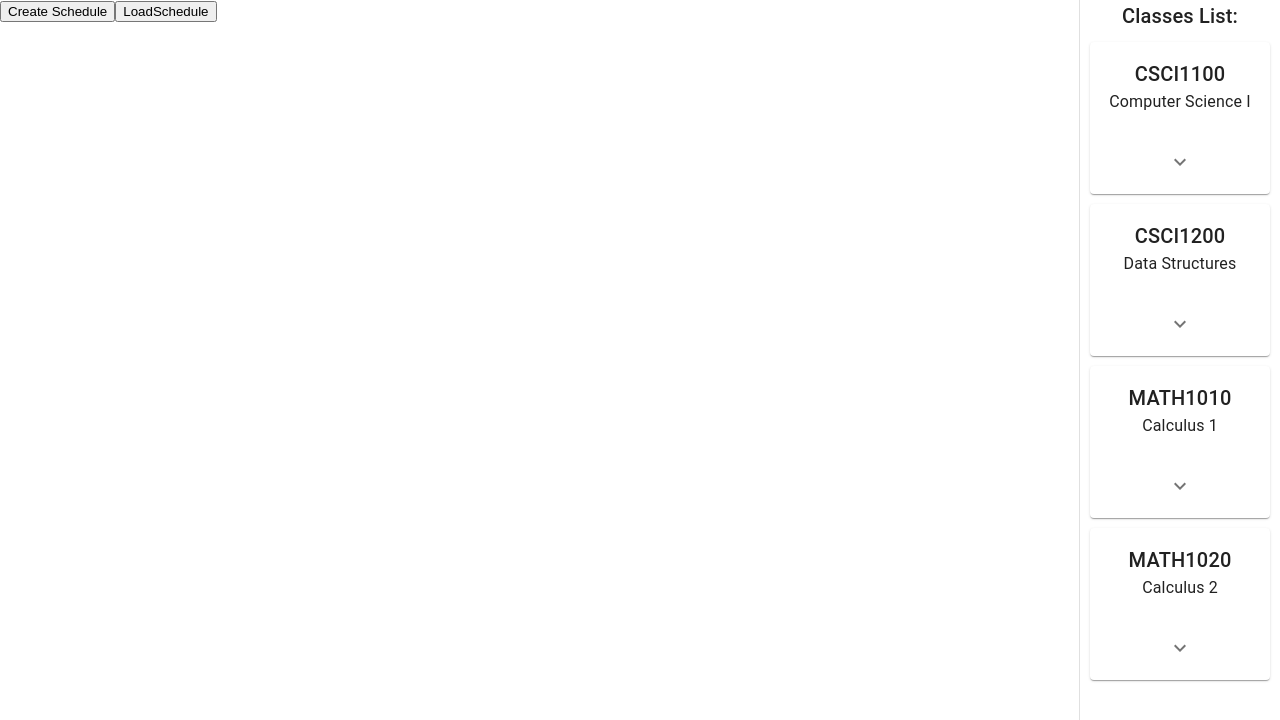
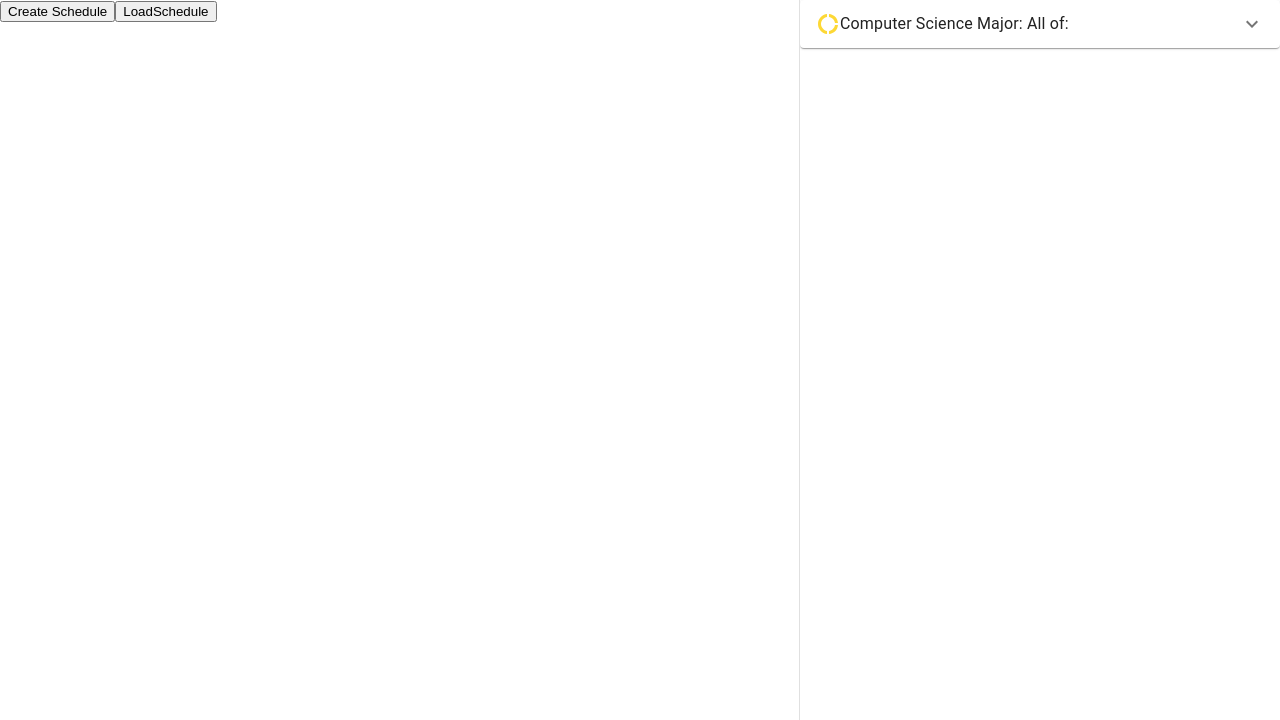
Before and after one commit to technostarbtd5/DegreeZ, a React (Create React App) app: page / in a window 1280 px wide. Shown: the top 720 px of the page. Built offline with nearby package versions, Linux system fonts and the light colour scheme.

Commit message:
Added sidebar demonstration functionality

```diff
--- a/src/Components/Sidebar/Sidebar.js
+++ b/src/Components/Sidebar/Sidebar.js
@@ -1,5 +1,13 @@
-import * as React from 'react';
-import Drawer from '@material-ui/core/Drawer';
+import React, { Component } from 'react';
+import { Drawer, Accordion, AccordionSummary, AccordionDetails, Grid } from '@material-ui/core';
+import { cloneDeepWith, some } from 'lodash';
+import ExpandMoreIcon from '@material-ui/icons/ExpandMore';
+import CheckIcon from '@material-ui/icons/Check';
+import DonutLargeIcon from '@material-ui/icons/DonutLarge';
+import CloseIcon from '@material-ui/icons/Close';
+import { red, yellow, green } from '@material-ui/core/colors';
+import { checkCompletion, isCourse, getRequirements, getLeaves } from '../../Shared/RequirementHelper';
+import CSCI from "../../Data/CSCI.json";
 
 import { makeStyles, Typography } from '@material-ui/core';
 import CourseTile from '../Course/CourseTile';
@@ -12,12 +20,73 @@ const useStyles = makeStyles({
     drawerPaper:{
         width: drawerWidth
 
+    },
+    iconNotStarted: {
+        color: red[700]
+    },
+    iconInProgress: {
+        color: yellow[600]
+    },
+    iconComplete: {
+        color: green[600]
     }
+
 })
 
+function CourseTileFromCode(props) {
+    const {department, code} = props;
+    return <CourseTile code={`${department} ${code}`}/>
+}
 
+function Requirement(props) {
+    const classes = useStyles();
+    const {requirement, courses} = props;
+    const {department, code} = requirement;
+    const requirementInCourses = some(courses, {department, code});
+    console.log(requirementInCourses);
+    if (requirementInCourses) {
+        console.log(courses);
+        console.log({department, code});
+    }
+    if (isCourse(requirement)) {
+        if (requirement.requirementName) {
+            return <Accordion className = {classes.drawer}>
+                <AccordionSummary
+                    expandIcon={<ExpandMoreIcon />}
+                >
+                    <Typography>{requirement.requirementName}{requirement.optional && " (optional)"}:</Typography>
+                </AccordionSummary>
+                <AccordionDetails>
+                    {!requirementInCourses && <CourseTileFromCode department={requirement.department} code={requirement.code}/>}
+                </AccordionDetails>
+            </Accordion>
+        } else {
+            return requirementInCourses ? <></> : <CourseTileFromCode department={requirement.department} code={requirement.code}/>
+        }
+    } else {
+        const requirementComplete = checkCompletion(requirement, courses);
+        const requirementStarted = getLeaves(requirement).filter(course => some(courses, {department: course.department, code: course.code})).length > 0;
+        return <Accordion className = {classes.drawer}>
+            <AccordionSummary
+                expandIcon={<ExpandMoreIcon />}
+            >
+                {requirementComplete ? <CheckIcon className={classes.iconComplete} /> : (
+                    requirementStarted ?
+                    <DonutLargeIcon className={classes.iconInProgress} /> :
+                    <CloseIcon className={classes.iconNotStarted} />
+                )}
+                <Typography>{requirement.requirementName}{requirement.optional && " (optional)"}:{requirement.nOf && requirement.n && ` ${requirement.n} of:`}{requirement.allOf && " All of:"}</Typography>
+            </AccordionSummary>
+            <AccordionDetails>
+                <Grid>
+                    {getRequirements(requirement).map(subReq => <Requirement requirement={subReq} courses={courses} />)}
+                </Grid>
+            </AccordionDetails>
+        </Accordion>
+    }
+}
 
-
+console.log(CSCI);
 
 export default function PermanentDrawer() {
 const classes = useStyles()
@@ -29,11 +98,12 @@ const classes = useStyles()
         anchor = "right">
             <div>
 
-                <Typography align="center" variant="h6">Classes    List:</Typography>
+                {/* <Typography align="center" variant="h6">Classes    List:</Typography>
                 <CourseTile name={"Computer Science I"} desc={"An introduction to computer programming ..."} code={"CSCI1100"}/>
                 <CourseTile name={"Data Structures"} desc={"Programming concepts: functions, parameter passing, ..."} code={"CSCI1200"}/>
                 <CourseTile name={"Calculus 1"} desc={"Functions, limits, continuity, derivatives, ..."} code={"MATH1010"}/>
-                <CourseTile name={"Calculus 2"} desc={"Techniques and applications of integration, polar coordinates."} code={"MATH1020"}/>
+                <CourseTile name={"Calculus 2"} desc={"Techniques and applications of integration, polar coordinates."} code={"MATH1020"}/> */}
+                <Requirement requirement={CSCI} courses={[{department: "CSCI", code: "1200"}, {department: "CSCI", code: "4020"}, {department: "CSCI", code: "4030"}, {department: "CSCI", code: "4040"}, {department: "CSCI", code: "4440"}]} />
             </div>
         </Drawer>
     </div>
--- a/src/Data/CSCI.json
+++ b/src/Data/CSCI.json
@@ -5,6 +5,7 @@
         {
           "department": "CSCI",
           "code": "1100",
+          "requirementName": "Computer Science 1",
           "optional": true
         },
         {
--- a/src/Shared/RequirementHelper.js
+++ b/src/Shared/RequirementHelper.js
@@ -52,7 +52,8 @@ export function checkCompletion(requirement, courses) {
   if (requirement.optional) {
     return true;
   } else if (isCourse(requirement)) {
-    return some(courses, requirement);
+    const {department, code} = requirement;
+    return some(courses, {department, code});
   }
   if (requirement.independentRequirements) {
     const fullDistribution = getRequirements(requirement).map(() => courses);
@@ -134,7 +135,7 @@ function testDistribution(requirement, distribution) {
  * @param {Requirement} requirement Requirement object.
  * @returns Integer count of sub-requirements necessary to satisfy a requirement.
  */
-function getN(requirement) {
+export function getN(requirement) {
   if (DEBUG_MODE) console.log(`Getting n for requirement ${JSON.stringify(requirement)} with n ${requirement.n} and allOf length ${requirement.allOf?.length}`);
   return requirement.n ?? requirement.allOf?.length ?? (isCourse(requirement) ? 1 : 0);
 }
@@ -144,7 +145,7 @@ function getN(requirement) {
  * @param {Requirement} requirement Requirement object.
  * @returns Array of sub-requirements
  */
-function getRequirements(requirement) {
+export function getRequirements(requirement) {
   return requirement.allOf ?? requirement.nOf ?? [];
 }
 
@@ -155,7 +156,8 @@ function getRequirements(requirement) {
  */
 export function getLeaves(requirement) {
   if (isCourse(requirement)) {
-    return [requirement];
+    const {department, code} = requirement;
+    return [{department, code}];
   }
   if (requirement.leaves) {
     return requirement.leaves;
@@ -171,6 +173,6 @@ export function getLeaves(requirement) {
  * @param {Requirement} requirement Requirement object.
  * @returns A truthy value if requirement is an instance of CourseCode or a falsy value otherwise.
  */
-function isCourse(requirement) {
+export function isCourse(requirement) {
   return requirement.department && requirement.code;
 }
```
